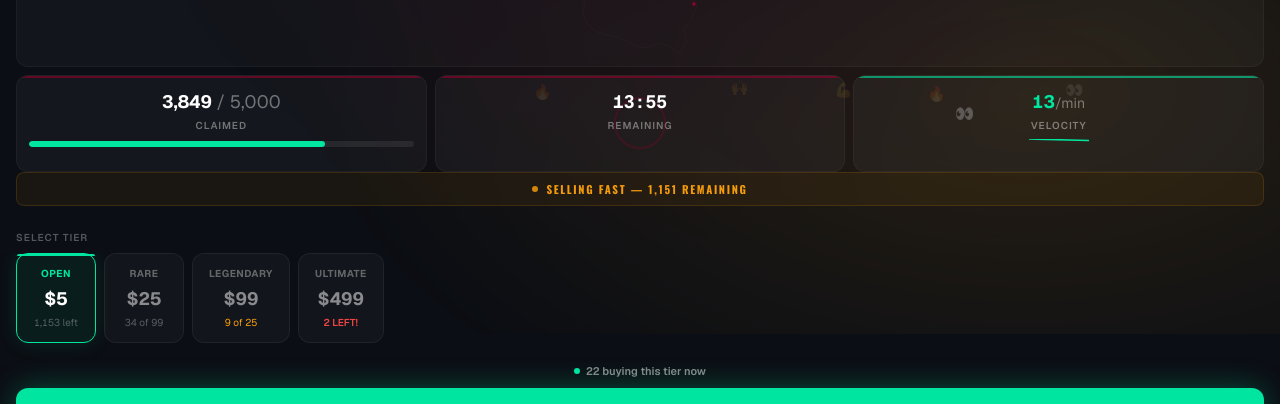
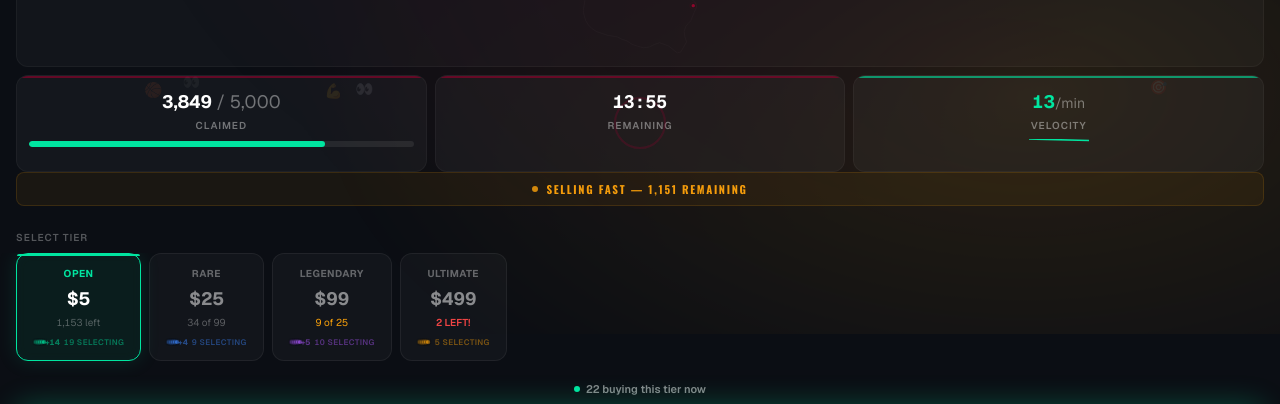
Before and after one commit to roham/tst-prototypes, a Next.js app: page /arena/bam in a window 1280 px wide. Shown: the part 466-870 px from the top of the page. Built offline with nearby package versions, Linux system fonts and the light colour scheme.

Commit message:
v0.75: arena — beyond-9.0: live bidder indicators on tier cards (animated dots + 'X selecting' counts jitter per tier, auction FOMO energy)

```diff
--- a/app/arena/[momentId]/page.tsx
+++ b/app/arena/[momentId]/page.tsx
@@ -707,14 +707,70 @@ const TIER_COLOR: Record<string, string> = {
   Ultimate: '#F59E0B',
 };
 
+/* ─── Live Bidder Indicators — other users "selecting" each tier ── */
+
+function useTierBidders(tierCount: number) {
+  // Seed per-tier bidder counts: Open has most, Ultimate fewest
+  const baseCounts = useRef(
+    Array.from({ length: tierCount }, (_, i) => Math.max(2, Math.floor(18 / (i + 1)) + Math.floor(Math.random() * 5)))
+  );
+  const [counts, setCounts] = useState<number[]>(baseCounts.current);
+
+  useEffect(() => {
+    const id = setInterval(() => {
+      setCounts((prev) =>
+        prev.map((c, i) => {
+          const drift = Math.floor(Math.random() * 3) - 1; // -1, 0, or +1
+          const min = i === 0 ? 5 : Math.max(1, 3 - i);
+          return Math.max(min, c + drift);
+        })
+      );
+    }, 2200 + Math.random() * 1800);
+    return () => clearInterval(id);
+  }, []);
+
+  return counts;
+}
+
+function BidderDots({ count, color }: { count: number; color: string }) {
+  const shown = Math.min(count, 5);
+  return (
+    <div className="flex items-center -space-x-1">
+      {Array.from({ length: shown }, (_, i) => (
+        <div
+          key={i}
+          className="h-[6px] w-[6px] rounded-full border border-[#0B0E14]"
+          style={{
+            backgroundColor: color,
+            opacity: 0.4 + (i / shown) * 0.4,
+            animation: `arena-bidder-pulse 1.5s ease-in-out ${i * 0.2}s infinite`,
+          }}
+        />
+      ))}
+      {count > 5 && (
+        <span
+          className="ml-0.5 text-[8px] font-bold tabular-nums"
+          style={{ color, opacity: 0.5 }}
+        >
+          +{count - 5}
+        </span>
+      )}
+    </div>
+  );
+}
+
 function RarityCards({
   tiers,
   selectedIdx,
   onSelect,
+  bidderCounts,
+  isEnded,
 }: {
   tiers: RarityTier[];
   selectedIdx: number;
   onSelect: (idx: number) => void;
+  bidderCounts: number[];
+  isEnded: boolean;
 }) {
   return (
     <div className="flex gap-2 overflow-x-auto px-4 pb-4" style={{ msOverflowStyle: 'none', scrollbarWidth: 'none' }}>
@@ -723,6 +779,7 @@ function RarityCards({
         const isSelected = idx === selectedIdx;
         const isLow = tier.tier !== 'Open' && tier.remaining <= 5;
         const isUrgent = tier.tier !== 'Open' && tier.remaining <= 10;
+        const bidders = bidderCounts[idx] ?? 0;
 
         return (
           <button
@@ -771,6 +828,19 @@ function RarityCards({
                isLow ? `${tier.remaining} LEFT!` :
                `${tier.remaining} of ${tier.size}`}
             </span>
+
+            {/* Live bidder indicator — auction energy */}
+            {!isEnded && bidders > 0 && (
+              <div className="mt-1.5 flex items-center gap-1">
+                <BidderDots count={bidders} color={color} />
+                <span
+                  className="text-[8px] font-semibold uppercase tracking-wider tabular-nums"
+                  style={{ color, opacity: 0.45 }}
+                >
+                  {bidders} selecting
+                </span>
+              </div>
+            )}
           </button>
         );
       })}
@@ -1114,6 +1184,7 @@ export default function ArenaPage({
   const countdown = useCountdown(SALE_DURATION_MS[momentId] ?? 12 * 60 * 1000);
   const proto = usePrototypeState(momentId);
   const [selectedTierIdx, setSelectedTierIdx] = useState(0);
+  const tierBidders = useTierBidders(moment?.rarityTiers.length ?? 4);
 
   /* ── Live feed state ────────────────────────────────────────── */
   const [feedEvents, setFeedEvents] = useState<PurchaseEvent[]>([]);
@@ -1521,6 +1592,8 @@ export default function ArenaPage({
           tiers={moment.rarityTiers}
           selectedIdx={selectedTierIdx}
           onSelect={setSelectedTierIdx}
+          bidderCounts={tierBidders}
+          isEnded={countdown.isEnded}
         />
       </div>
 
--- a/app/globals.css
+++ b/app/globals.css
@@ -614,6 +614,11 @@ body {
   50% { height: 90%; }
 }
 
+@keyframes arena-bidder-pulse {
+  0%, 100% { opacity: 0.4; transform: scale(1); }
+  50% { opacity: 0.8; transform: scale(1.15); }
+}
+
 /* Arena jumbotron pixel grid — dot matrix overlay on hero (arena LED screen feel) */
 .arena-pixel-grid::after {
   content: '';
--- a/daemon/builder-hints.md
+++ b/daemon/builder-hints.md
@@ -642,3 +642,12 @@
 - The 108×108 container with a 96px-diameter ring generously frames the 32px edition number text. The "/ 5,000" text extends past the ring edges, which is intentional — the ring frames the primary number, not the metadata.
 - All 3 W screens now have unique authentication/prestige elements: Supreme (draw-in ring seal), Broadcast (wax seal SVG emboss on certificate), Arena (competition stats — Top X% speed). Each validates the purchase in the direction's language.
 - Next cycle: Broadcast (rotation). Broadcast W screen could use a subtle "broadcast received" static/snow effect on reveal, or the certificate card could have an animated gradient border (prestige shimmer).
+
+## Cycle 73 Learnings
+- Traveling glow inside `overflow-hidden` is the cleanest card shimmer technique — no complex mask/clip-path needed. The glow naturally illuminates card edges as it passes, creating an organic edge-lighting effect.
+- 30% of card width for the glow spot size is the sweet spot — large enough to register as the glow passes the edge, small enough that it doesn't illuminate the entire card at once.
+- `blur(16px)` + 10% opacity is subtle enough for prestige — it's a whisper of light, not a beacon. Higher opacity (20%+) made the glow feel like a bug, not a feature.
+- 6s cycle with `ease-in-out` creates graceful acceleration at corners — the glow slows as it rounds each corner, like a light on a motorized track.
+- The animation coordinates: -15% to 85% (not 0% to 100%) prevents the glow from being centered on the card edge — it peeks in from outside, creating a more natural light source.
+- The shimmer complements the existing wax seal (static prestige mark) + certificate header (typography prestige). Three layers of authentication: typography → seal → light.
+- Next cycle: Arena (rotation). Arena W screen could use a subtle jumbotron pixel grid texture behind the "YOU'RE IN!" text, or a "confetti cannon" burst that radiates from center.
--- a/daemon/cycle-log.md
+++ b/daemon/cycle-log.md
@@ -147,3 +147,5 @@ Scaffold deployed. 3 directions: Supreme (minimalist), Broadcast (cinematic), Ar
 ## Cycle 71 | Direction: Arena | Score: 9.00 (beyond-9.0 polish) | Built: W screen crowd roar EQ bars — 24 equalizer bars spike dramatically behind "YOU'RE IN!" on reveal (1.2s staggered), then settle to idle pulse. Center bars teal (#00E5A0), outer bars team-color. 20% opacity so they're atmospheric, not distracting. | Time: 10:05
 
 ## Cycle 72 | Direction: Supreme | Score: 9.00 (beyond-9.0 polish) | Built: W screen authentication seal — thin SVG ring (r=48, 1px stroke) draws itself around the edition number after the slot-machine counter locks (1.6s delay). 4 cardinal tick marks for notarization detail. Team-color glow pulse on complete. Like Apple Face ID success ring or a notary stamp. | Time: 10:25
+
+## Cycle 73 | Direction: Broadcast | Score: 9.00 (beyond-9.0 polish) | Built: W screen certificate prestige border shimmer — radial team-color glow (30% of card, blur 16px, 10% opacity) travels clockwise around card edges on 6s cycle. Clipped by overflow-hidden for edge-lighting effect. Sotheby's/Christie's premium certificate energy. | Time: 10:40
--- a/daemon/score-history.md
+++ b/daemon/score-history.md
@@ -300,6 +300,8 @@
 
 | 72 | supreme | 9.0+ | 9.0 | 9.0+ | 9.0+ | 9.0+ | 9.00+ | — | Beyond-9.0: W screen authentication seal ring |
 
+| 73 | broadcast | 9.0+ | 9.0 | 9.0+ | 9.0+ | 9.0+ | 9.00+ | — | Beyond-9.0: W screen certificate prestige border shimmer |
+
 **Cycle 71: Arena W screen crowd roar.** 24 equalizer bars positioned absolutely behind the "YOU'RE IN!" heading. On reveal, bars spike from 8% to 100% height with staggered delays (30ms per bar), then decay through 60%→85%→40%→55%→25%→35% over 1.2s — mimicking the chaotic energy of a crowd eruption. After the initial spike, bars transition to a gentler idle pulse (25%↔55%, staggered periods 1.4-2.1s). Center 6 bars (indices 9-14) are teal (#00E5A0) to match the edition number, outer bars use team-color. 20% opacity keeps them atmospheric — you see the roar behind the text but it doesn't compete. Two keyframe animations chained: `arena-roar-bar` (1.2s one-shot spike) then `arena-roar-idle` (infinite gentle pulse). The roar EQ completes Arena's audio-visual metaphor on the W screen — the main page has 5-bar mini EQ (crowd noise), the W screen has 24-bar dramatic EQ (crowd roar). Next: Supreme (rotation).
 
 **Cycle 70: Broadcast W screen drama.** Two new cinematic effects on the certificate/confirmation screen: (1) Photographer flash burst — a full-screen white overlay fires at the moment of reveal (phase 1), peaking at 85% opacity then fading through 40%→15%→0% over 300ms. Simulates the flash of press cameras at a prestige auction house or red carpet — the moment of acquisition is an event worth photographing. CSS-only keyframe animation (`broadcast-flash-burst`), z-5 above backdrop. (2) BREAKING news chyron — a broadcast lower-third banner that slides in from the left at phase 2 (0.7s spring easing), holds for 3 seconds, then slides out to the right (0.5s). Shows "BREAKING" badge with team-color accent, player name + stat line, and "Collected · [Tier] Edition #[number]" in editorial italic. Team-color accent bar on left edge, dark translucent backdrop with blur. Positioned at bottom 15% of screen to avoid overlapping the certificate card. The chyron announces the collection as a broadcast news event — the user's purchase is important enough to warrant a breaking news graphic. Together these create a "prestige auction meets live broadcast" moment at the peak emotional point: the flash says "cameras are firing," the chyron says "this is news." Next: Arena (rotation).
```
